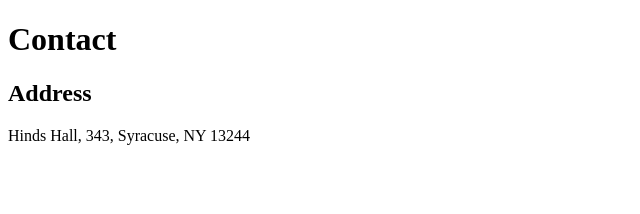
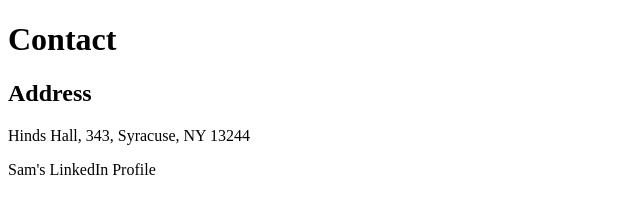
Before and after one commit to sammccain1/McCainIST263, a plain HTML site: page Lab03/sammccainlab03.html/contact.html in a window 1280 px wide. Shown: the whole page, without its empty margins (0-640 px from the left). Drawn offline with Linux system fonts and the light colour scheme.

Commit message:
updated lab03

```diff
--- a/Lab03/sammccainlab03.html/contact.html
+++ b/Lab03/sammccainlab03.html/contact.html
@@ -12,5 +12,6 @@
 
     <h2> Address </h2>
     <p> Hinds Hall, 343, Syracuse, NY 13244</p>
+    <p> Sam's LinkedIn <a href="www.linkedin.com/in/sammccain"></a> Profile </p>
 </body>
 </html>
```
